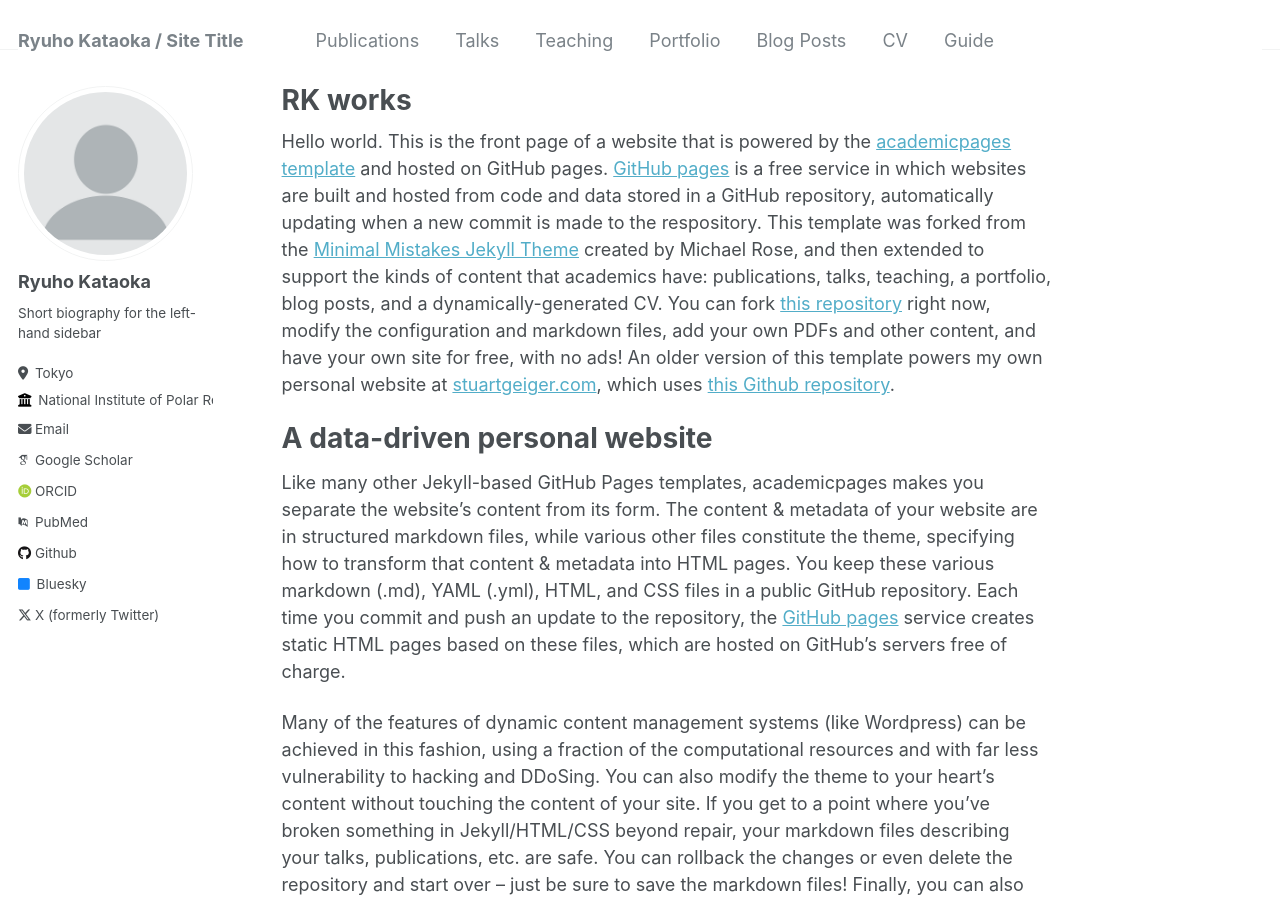
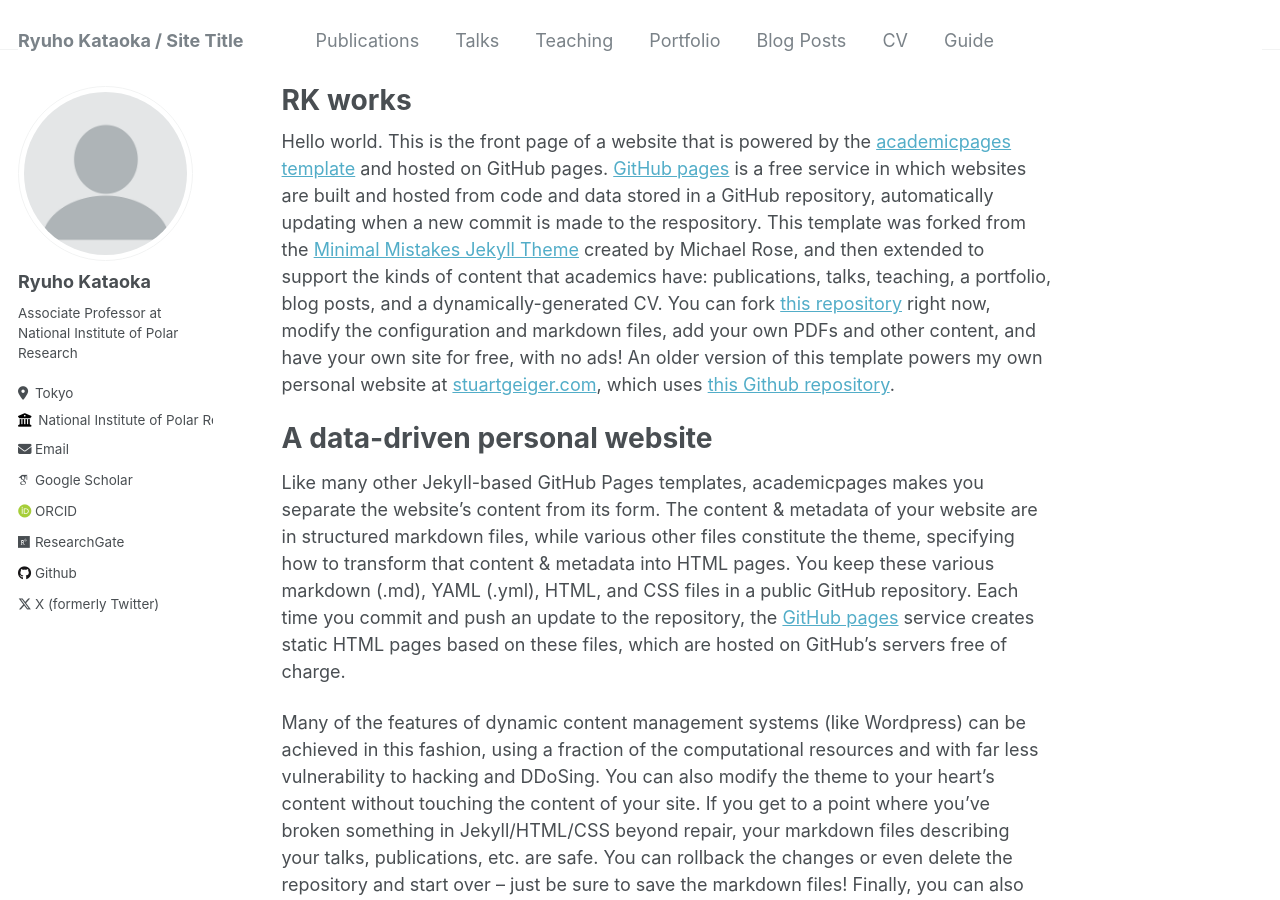
Before and after one commit to ryuhokataoka/ryuhokataoka.github.io, a Jekyll site: the page built from _pages/about.md, in a window 1280 px wide and 900 px high. Built offline with Jekyll 4.4.1, drawn with Linux system fonts in a browser that asks for light colours; some web fonts are replaced; some of the changed lines change nothing that is shown.

Commit message:
Update _config.yml

```diff
--- a/_config.yml
+++ b/_config.yml
@@ -24,7 +24,7 @@ author:
   avatar           : "profile.png"
   name             : "Ryuho Kataoka"
   pronouns         : # example: "he/his"
-  bio              : "Short biography for the left-hand sidebar"
+  bio              : "Associate Professor at National Institute of Polar Research"
   location         : "Tokyo"
   employer         : "National Institute of Polar Research"
   uri              : # URL
@@ -35,19 +35,19 @@ author:
   googlescholar    : "https://scholar.google.com/citations?user=pbJ1iLAAAAAJ"
   impactstory      : # URL
   orcid            : "http://orcid.org/0000-0001-9400-1765"
-  pubmed           : "https://www.ncbi.nlm.nih.gov/pubmed/?term=john+snow"
-  researchgate     : # URL
+  pubmed           : # "https://www.ncbi.nlm.nih.gov/pubmed/?term=john+snow"
+  researchgate     : "https://www.researchgate.net/profile/Ryuho-Kataoka"
 
   # Repositories and software development
   bitbucket        : # Username - Update with your username on the site
   codepen          : # Username
   dribbble         : # Username
-  github           : "academicpages"
+  github           : "ryuhokataoka"
   kaggle           : # Username
   stackoverflow    : # User number or user number and name (i.e., use "1" or "1/jeff-atwood")
 
   # Social media
-  bluesky          : "bsky.app" # Replace this with you Bluesky username
+  bluesky          : # "bsky.app" # Replace this with you Bluesky username
   facebook         : # Username
   flickr           : # Username
   foursquare       : # Username
```
